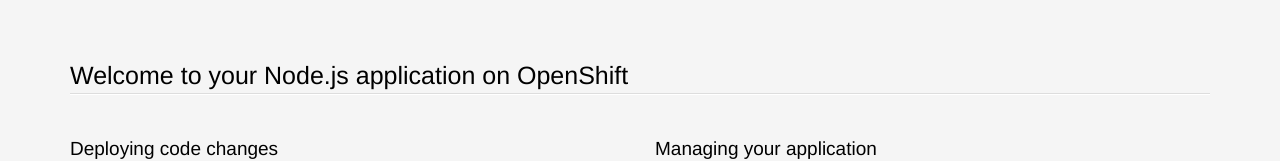
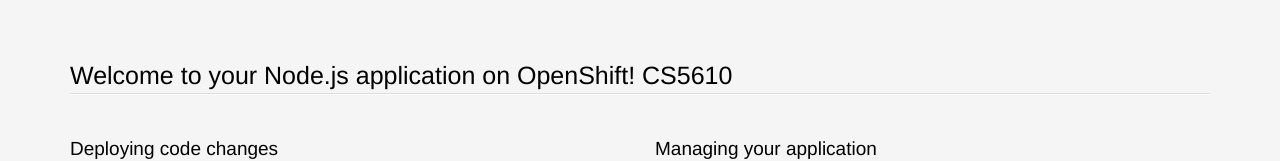
Before and after one commit to huoming/cs5610spring2016, a website: page index.html in a window 1280 px wide. Shown: the top 161 px of the page. Drawn offline with Linux system fonts and the light colour scheme.

Commit message:
change index

```diff
--- a/index.html
+++ b/index.html
@@ -207,7 +207,7 @@
 <body>
 <section class='container'>
           <hgroup>
-            <h1>Welcome to your Node.js application on OpenShift</h1>
+            <h1>Welcome to your Node.js application on OpenShift! CS5610</h1>
           </hgroup>
 
 
```
